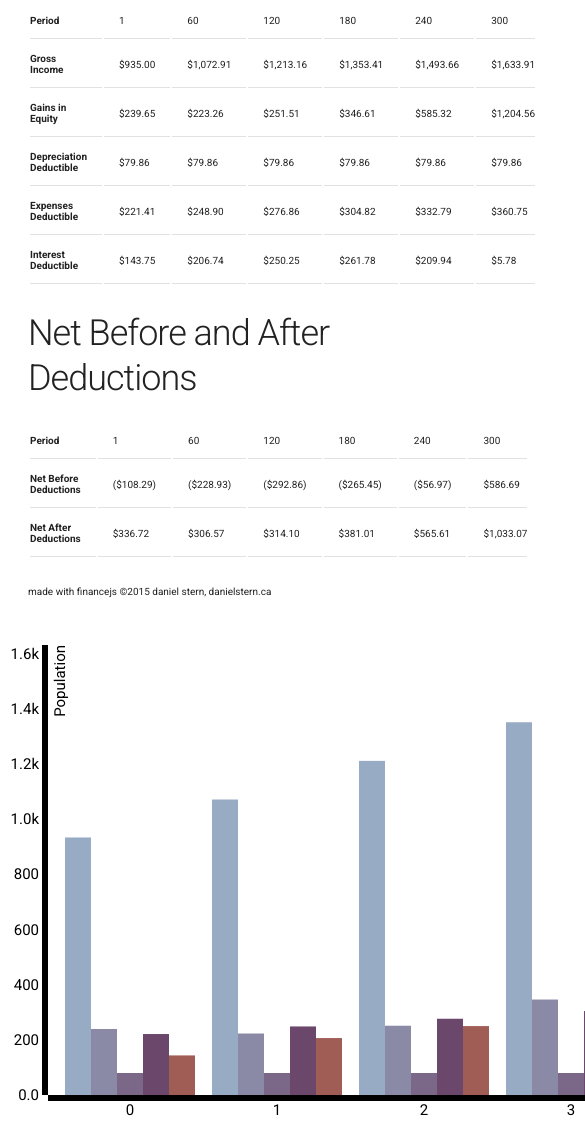
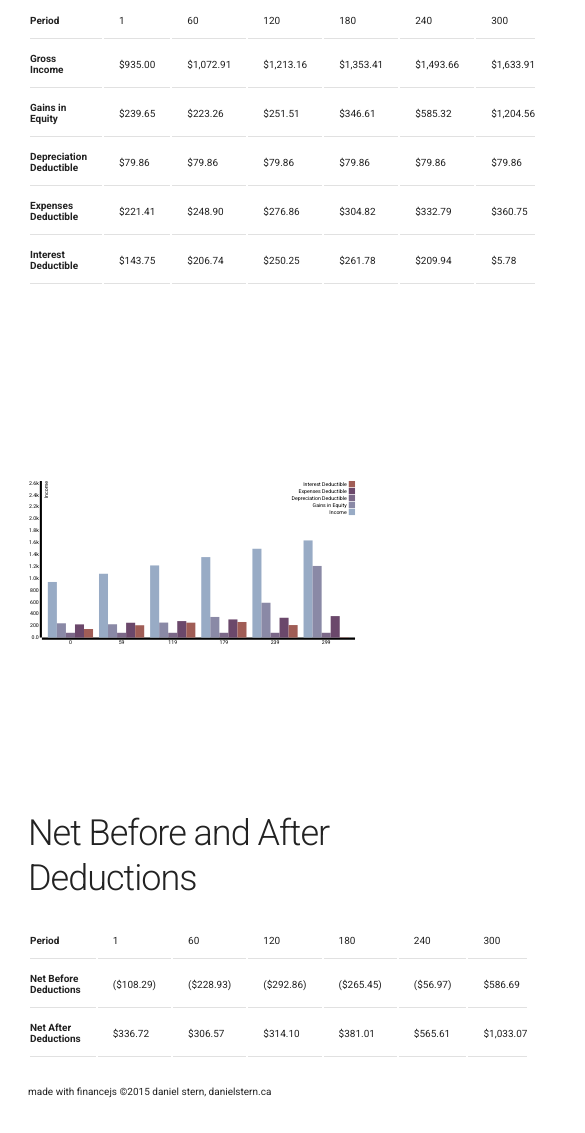
Before and after one commit to danielstern/financejs, a website: page index.html in a window 390 px wide. Shown: the part 5136-6269 px from the top of the page, 585 px wide, since content can reach past the window. Drawn offline with Linux system fonts and the light colour scheme; files that its build step writes are made by us from their sources.

Commit message:
made table responsive!

```diff
--- a/grouped-bars-1.js
+++ b/grouped-bars-1.js
@@ -8,12 +8,12 @@ function barchart1(data2){
 
       // });
       return {
-        "income":a.income,
-        "gain in equity":a.equity_paid,
-        "deductions_from_depreciation":a.deductions_from_depreciation,
-        "deductions_from_expenses":a.deductions_from_expenses,
-        "interest_deductible":a.interest_deductible,
-        "State":b
+        "Income":a.income,
+        "Gains in Equity":a.equity_paid,
+        "Depreciation Deductible":a.deductions_from_depreciation,
+        "Expenses Deductible":a.deductions_from_expenses,
+        "Interest Deductible":a.interest_deductible,
+        "State":a.period
         }
     })
   console.log("data from app",data2);
@@ -42,15 +42,15 @@ function barchart1(data2){
       .orient("left")
       .tickFormat(d3.format(".2s"));
 
-  var svg = d3.select("body").append("svg")
-      .attr("width", width + margin.left + margin.right)
+  var svg = d3.select("#sources-table").append("svg")
+      .attr("width", '100%')
+      // .attr("width", width + margin.left + margin.right)
+      .attr("viewBox", "0 0 960 500")
+      .attr("preserveAspectRatio", "xMidYMid")
       .attr("height", height + margin.top + margin.bottom)
     .append("g")
       .attr("transform", "translate(" + margin.left + "," + margin.top + ")");
 
-  d3.csv("data.csv", function(error, data2) {
-    // debugger;
-    console.log("native data",data);
     var ageNames = d3.keys(data[0]).filter(function(key) { return key !== "State"; });
 
     data.forEach(function(d) {
@@ -59,7 +59,7 @@ function barchart1(data2){
 
     x0.domain(data.map(function(d) { return d.State; }));
     x1.domain(ageNames).rangeRoundBands([0, x0.rangeBand()]);
-    y.domain([0, d3.max(data, function(d) { return d3.max(d.ages, function(d) { return d.value; }); })]);
+    y.domain([0, d3.max(data, function(d) { return d3.max(d.ages, function(d) { return d.value + 1000; }); })]);
 
     svg.append("g")
         .attr("class", "x axis")
@@ -74,7 +74,7 @@ function barchart1(data2){
         .attr("y", 6)
         .attr("dy", ".71em")
         .style("text-anchor", "end")
-        .text("Population");
+        .text("Income");
 
     var state = svg.selectAll(".state")
         .data(data)
@@ -109,6 +109,4 @@ function barchart1(data2){
         .attr("dy", ".35em")
         .style("text-anchor", "end")
         .text(function(d) { return d; });
-
-  });
 }
--- a/index.html
+++ b/index.html
@@ -768,9 +768,7 @@
                             </tr>
                         </tbody>
                     </table>
-                </div>
-                <div class="six columns">
-                    <div id="source-viz"></div>
+                    <div id="sources-table">	</div>
                 </div>
             </div>
             <div class="row section">
```
